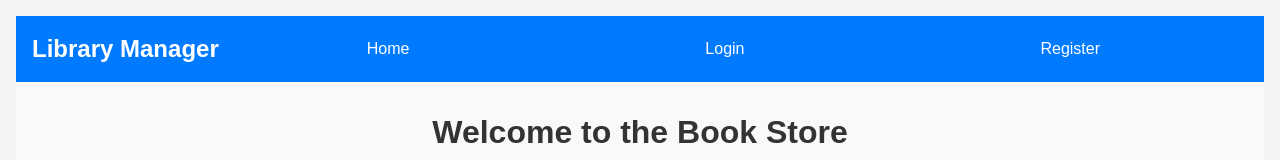
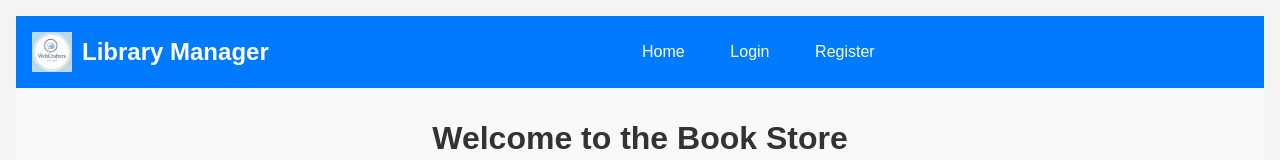
Before and after one commit to iamyashdp/TheWebCrafters_Part2, a React (Create React App) app in the folder frontend/: page / in a window 1280 px wide. Shown: the top 160 px of the page. Built offline with nearby package versions, Linux system fonts and the light colour scheme; no server answers.

Commit message:
minor UI changes

```diff
--- a/frontend/src/components/BookList.css
+++ b/frontend/src/components/BookList.css
@@ -1,5 +1,6 @@
 .book-list {
   padding: 2rem;
+  list-style: none;
 }
 
 .book-list ul {
@@ -29,3 +30,14 @@
 .book-item p {
   margin: 0.2rem 0;
 }
+
+button {
+    background-color: #4CAF50;
+    border: none;
+    color: #fff;
+    cursor: pointer;
+    transition: color 0.3s;
+    padding: 0.5rem;
+    margin-left: 0.5rem;
+    border-radius: 5px;
+}
--- a/frontend/src/components/Navbar.css
+++ b/frontend/src/components/Navbar.css
@@ -8,17 +8,24 @@ nav {
   align-items: center;
 }
 
+.navbar-logo {
+  width: 40px;
+  height: auto; /* Maintain the aspect ratio */
+  margin-right: 10px; /* Space between logo and text */
+}
+
 nav .nav-links {
   display: flex;
   flex-grow: 1;
-    justify-content: space-around;
+  justify-content: center; /* Center links horizontally */
+  gap: 20px; /* Set a gap between links to keep them close */
 }
 
 nav a {
   color: white;
   text-decoration: none;
   transition: color 0.3s;
-    padding: 0.5rem 1rem;
+  padding: 0.5rem 0.8rem;
 }
 
 nav a:hover {
--- a/frontend/src/components/Navbar.js
+++ b/frontend/src/components/Navbar.js
@@ -2,25 +2,29 @@
 import React from 'react';
 import { Link } from 'react-router-dom';
 import './Navbar.css';
+import logo from './logo.jpg';
 
 const Navbar = ({ isAuthenticated, onLogout }) => {
   return (
     <nav>
+      <img src={logo} alt="Library Manager Logo" className="navbar-logo" />
       <h1>Library Manager</h1>
       <div className="nav-links">
         <Link to="/">Home</Link>
+        {isAuthenticated && <Link to="/addbook">Add Book</Link>}
         {isAuthenticated ? (
           <>
             <Link to="/myprofile">My Profile</Link>
             <button onClick={onLogout}>Logout</button>
           </>
+
         ) : (
           <>
             <Link to="/login">Login</Link>
             <Link to="/register">Register</Link>
           </>
         )}
-        {isAuthenticated && <Link to="/addbook">Add Book</Link>}
+
 
       </div>
     </nav>
```
Also changed, not shown: frontend/src/components/logo.jpg (added). Lines whose indentation alone changed are shown as unchanged.
